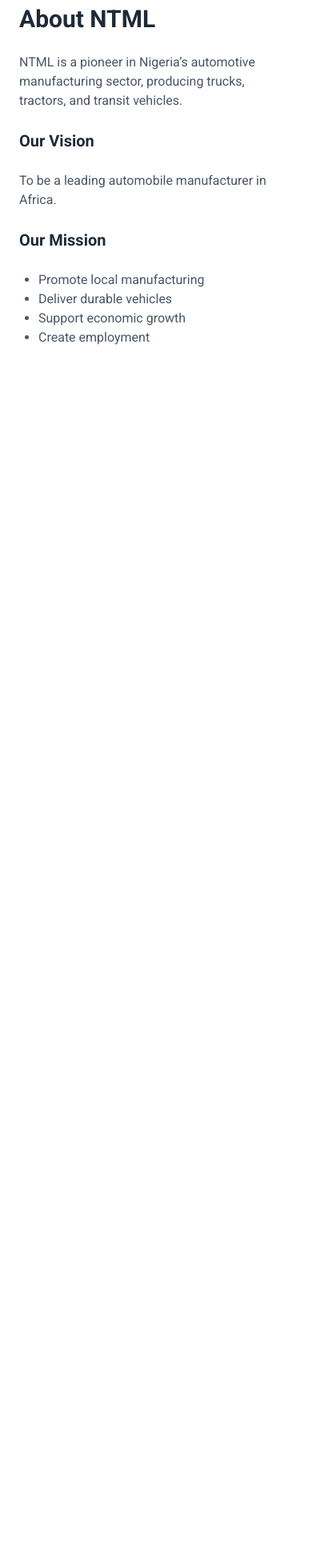
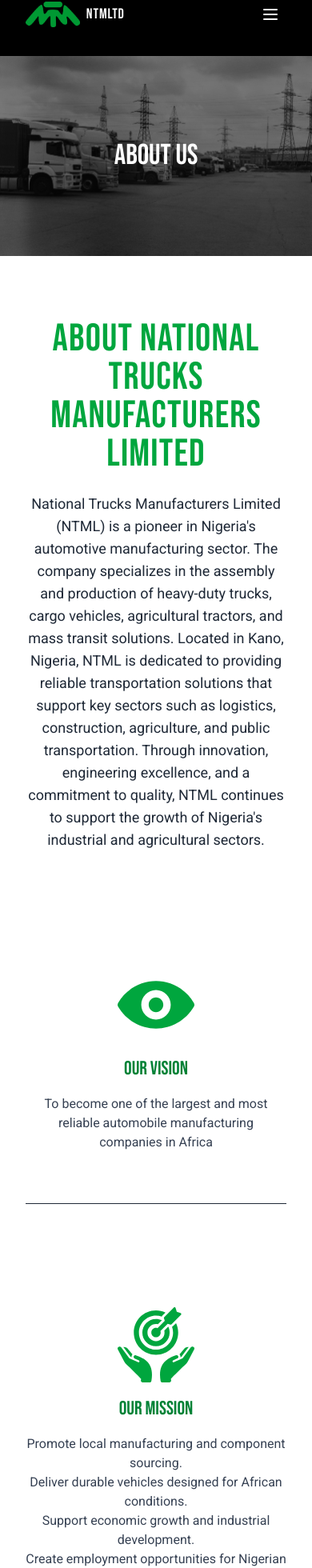
Before and after one commit to augustine-ugwu/ntml, a Next.js app: page /about in a window 390 px wide. Shown: the part 34-1994 px from the top of the page at 80% size. Before the commit the page ends 844 px from the top, so only its background shows below. Built offline with nearby package versions, Linux system fonts and the light colour scheme.

Commit message:
Modified site

```diff
--- a/src/app/about/page.js
+++ b/src/app/about/page.js
@@ -1,26 +1,110 @@
-// ABOUT PAGE
+import Footer from "../../components/Footer";
+import Navbar from "../../components/Navbar2";
+import HeroSection from "../../components/HeroSection";
 
 export default function About() {
   return (
-    <div className="px-6 md:px-16 py-10 max-w-4xl mx-auto space-y-6">
-      <h1 className="text-3xl font-bold">About NTML</h1>
-      <p className="text-gray-600">
-        NTML is a pioneer in Nigeria’s automotive manufacturing sector,
-        producing trucks, tractors, and transit vehicles.
-      </p>
+    <div>
+      {/* Navbar */}
+      <Navbar />
 
-      <h2 className="text-xl font-semibold">Our Vision</h2>
-      <p className="text-gray-600">
-        To be a leading automobile manufacturer in Africa.
-      </p>
+      {/* HeroSection */}
+      <HeroSection title="About Us" backgroundImage="/0002.jpg" />
 
-      <h2 className="text-xl font-semibold">Our Mission</h2>
-      <ul className="list-disc pl-6 text-gray-600">
-        <li>Promote local manufacturing</li>
-        <li>Deliver durable vehicles</li>
-        <li>Support economic growth</li>
-        <li>Create employment</li>
-      </ul>
+      {/* Main Section */}
+      <div className="text-center bg-white px-4 md:px-32 pt-20 pb-32">
+        <h1 className="font-heading text-5xl md:text-6xl tracking-wide text-center mb-6 text-green-600">
+          About National Trucks Manufacturers Limited
+        </h1>
+        <p className="text-lg px-4 mb-24">
+          National Trucks Manufacturers Limited (NTML) is a pioneer in Nigeria's
+          automotive manufacturing sector. The company specializes in the
+          assembly and production of heavy-duty trucks, cargo vehicles,
+          agricultural tractors, and mass transit solutions. Located in Kano,
+          Nigeria, NTML is dedicated to providing reliable transportation
+          solutions that support key sectors such as logistics, construction,
+          agriculture, and public transportation. Through innovation,
+          engineering excellence, and a commitment to quality, NTML continues to
+          support the growth of Nigeria's industrial and agricultural sectors.
+        </p>
+
+        {/* Vision Section */}
+        <div className="grid grid-cols-1 md:grid-cols-2 gap-20 px-4">
+          {/* Vision */}
+          <div className="text-center">
+            <img
+              src="../vision.svg"
+              alt="Vision"
+              className="w-24 h-24 mt-12 mx-auto mb-4"
+            />
+            <h3 className="font-heading text-2xl mb-4 text-green-700">
+              Our Vision
+            </h3>
+            <p className="text-gray-700">
+              To become one of the largest and most reliable automobile
+              manufacturing companies in Africa
+            </p>
+            <hr className="mt-16 block md:hidden" />
+          </div>
+
+          {/* Agency Services */}
+          <div className="text-center">
+            <img
+              src="../mission.svg"
+              alt="Our Mission"
+              className="w-24 h-24 mt-12 mx-auto mb-4"
+            />
+            <h3 className="font-heading text-2xl mb-4 text-green-700">
+              Our Mission
+            </h3>
+            <p className="text-gray-700">
+              <p>Promote local manufacturing and component sourcing.</p>
+              <p>Deliver durable vehicles designed for African conditions.</p>
+              <p>Support economic growth and industrial development.</p>
+              <p>Create employment opportunities for Nigerian youth.</p>
+            </p>
+            <hr className="mt-16 block md:hidden" />
+          </div>
+        </div>
+      </div>
+
+      {/* About Section */}
+      <div className="relative">
+        {/* Background Image */}
+        <img
+          src="../0001.jpg"
+          alt="Brief History of National Trucks Manufacturers Limited"
+          className="w-full h-[90vh] object-cover"
+        />
+
+        {/* Dark Overlay */}
+        <div className="absolute inset-0 bg-black/70"></div>
+
+        {/* Text Content */}
+        <div className="absolute inset-0 md:p-20 p-6 md:pt-40">
+          {/* Heading */}
+          <h1 className="font-heading text-white text-4xl md:text-8xl uppercase">
+            Brief History of NTML
+          </h1>
+          {/* Paragraph */}
+          <p className="text-white text-justify md:text-2xl leading-relaxed">
+            National Trucks Manufacturers Limited was established in 1975 as a
+            joint venture between the Federal Government of Nigeria and Fiat
+            Iveco of Italy. Commercial operations officially began in 1980,
+            making NTML one of the earliest truck assembly plants in Nigeria.
+            During the late 1980s, economic challenges led to the temporary
+            closure of operations. In 2003, the company was privatized and
+            placed under indigenous management, leading to the resumption of
+            full commercial production in August 2004. Since then, NTML has
+            continued to play a vital role in Nigeria's automotive industry by
+            producing reliable vehicles designed for the nation's transportation
+            and agricultural needs.
+          </p>
+        </div>
+      </div>
+
+      {/* Footer */}
+      <Footer />
     </div>
   );
 }
--- a/src/app/contact/page.js
+++ b/src/app/contact/page.js
@@ -1,5 +1,5 @@
 import React from "react";
-import Navbar from "../../components/Navbar";
+import Navbar from "../../components/Navbar2";
 import Footer from "../../components/Footer";
 import HeroSection from "../../components/HeroSection";
 
@@ -10,14 +10,13 @@
       <Navbar />
 
       {/* HeroSection */}
-      <HeroSection title="Contact Us" backgroundImage="/assets/1543.jpg" />
+      <HeroSection title="Contact Us" backgroundImage="/0002.jpg" />
 
       {/* Content */}
-      <div className="min-h-screen py-6">
+      <div className="min-h-screen bg-white py-6">
         {" "}
-        <div className="container mx-auto text-center p-6">
-          <h2 className="font-heading text-2xl mb-8">CONTACT US</h2>
-          <h1 className="font-heading md:text-6xl text-4xl">
+        <div className="container mx-auto text-center">
+          <h1 className="font-heading pt-20 sm: pt-10 md:text-6xl text-4xl text-green-600 ">
             Have Questions? Get in Touch!
           </h1>
         </div>
@@ -26,7 +25,7 @@
           {/* Left Section */}
           <div className="w-full md:w-1/2 text-center md:mt-16">
             <div className="md:col-span-7">
-              <img src="/assets/1542.jpg" />
+              <img src="/support.jpg" />
             </div>
           </div>
 
--- a/src/components/About.js
+++ b/src/components/About.js
@@ -21,7 +21,7 @@
         <div className="grid grid-cols-1 md:grid-cols-12 gap-8 mt-12">
           {/* Column 1: Occupies 7/12 */}
           <div className="md:col-span-7">
-            <img src="../0001.jpg" />
+            <img src="../1101.jpg" />
           </div>
           {/* Column 2: Occupies 5/12 */}
           <div className="md:col-span-5 flex flex-col h-full">
--- a/src/components/Hero.js
+++ b/src/components/Hero.js
@@ -137,8 +137,8 @@
             >
               &times;
             </button>
-            <a href="/services" className="font-heading text-2xl">
-              Services
+            <a href="/products" className="font-heading text-2xl">
+              Products
             </a>
             <div>
               <button
--- a/src/components/Navbar.js
+++ b/src/components/Navbar.js
@@ -140,32 +140,11 @@
             <a href="/" className="font-heading text-2xl">
               Home
             </a>
-            <div>
-              <button
-                onClick={toggleAboutDropdown}
-                className="font-heading text-2xl flex items-center space-x-2"
-              >
-                <span>About Us</span>
-                <svg
-                  xmlns="http://www.w3.org/2000/svg"
-                  fill="none"
-                  viewBox="0 0 24 24"
-                  stroke="currentColor"
-                  className={`w-6 h-6 transform transition-transform ${
-                    isAboutDropdownOpen ? "rotate-180" : ""
-                  }`}
-                >
-                  <path
-                    strokeLinecap="round"
-                    strokeLinejoin="round"
-                    strokeWidth="2"
-                    d="M19 9l-7 7-7-7"
-                  />
-                </svg>
-              </button>
-            </div>
-            <a href="/services" className="font-heading text-2xl">
-              Services
+            <a href="/about" className="font-heading text-2xl">
+              About Us
+            </a>
+            <a href="/products" className="font-heading text-2xl">
+              Products
             </a>
             <a href="/contact" className="font-heading text-2xl">
               Contact
--- a/src/components/Navbar2.js
+++ b/src/components/Navbar2.js
@@ -32,10 +32,7 @@
         {/* Desktop Navigation */}
         <ul className="hidden lg:flex space-x-8 text-xl">
           <li>
-            <a
-              href="/"
-              className="nav font-heading relative cursor-pointer line-permanent"
-            >
+            <a href="/" className="nav font-heading relative cursor-pointer">
               Home
             </a>
           </li>
@@ -126,22 +123,12 @@
             Home
           </a>
 
-          <div className="relative">
-            <button
-              onClick={toggleAboutDropdown}
-              className="font-heading text-2xl flex items-center space-x-2"
-            >
-              <span>About Us</span>
-              <ChevronDownIcon
-                className={`w-5 h-5 transition-transform duration-200 ${
-                  isAboutDropdownOpen ? "transform rotate-180" : ""
-                }`}
-              />
-            </button>
-          </div>
+          <a href="/about" className="font-heading text-2xl">
+            About Us
+          </a>
 
-          <a href="/services" className="font-heading text-2xl">
-            Services
+          <a href="/products" className="font-heading text-2xl">
+            Products
           </a>
           <a href="/contact" className="font-heading text-2xl">
             Contact
```
